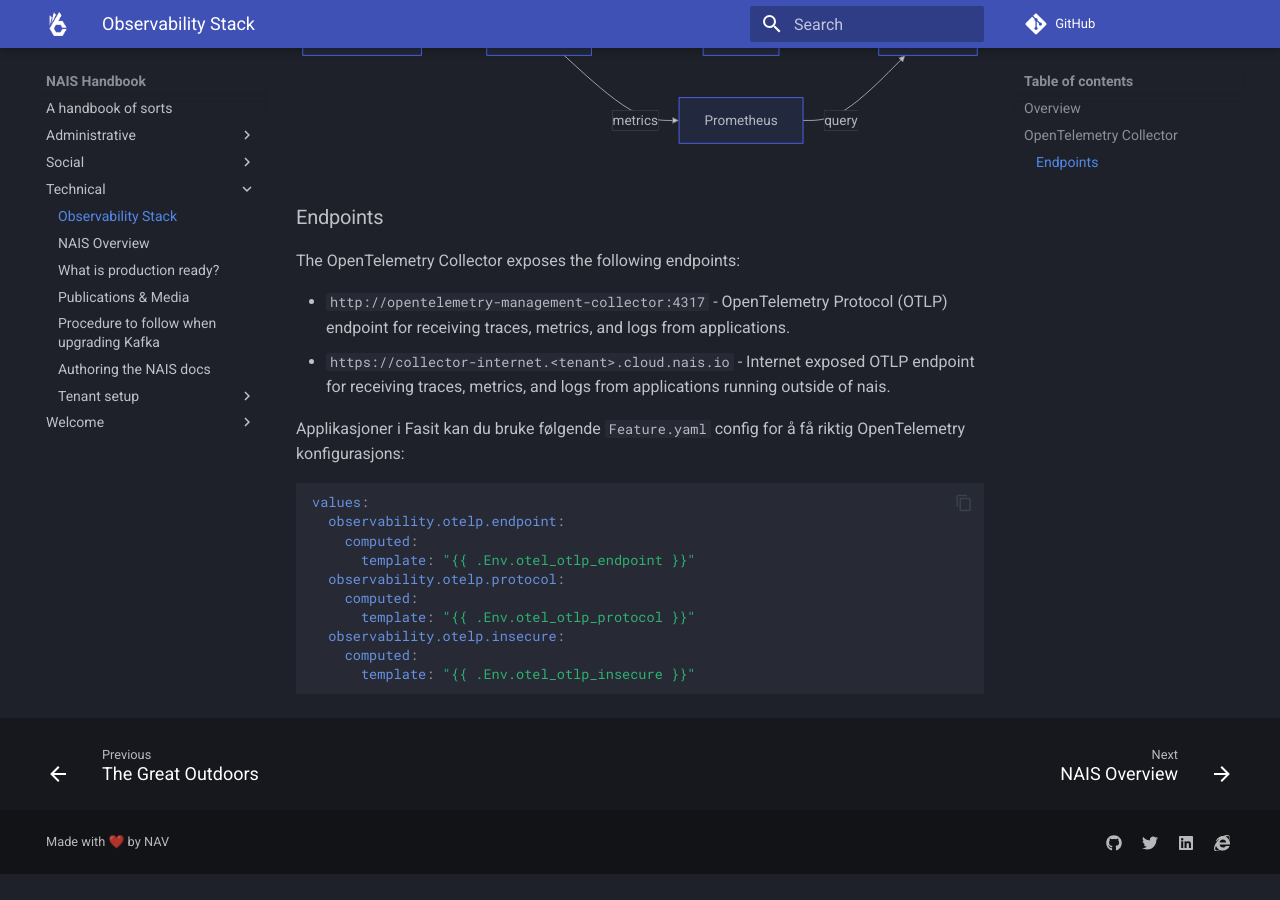
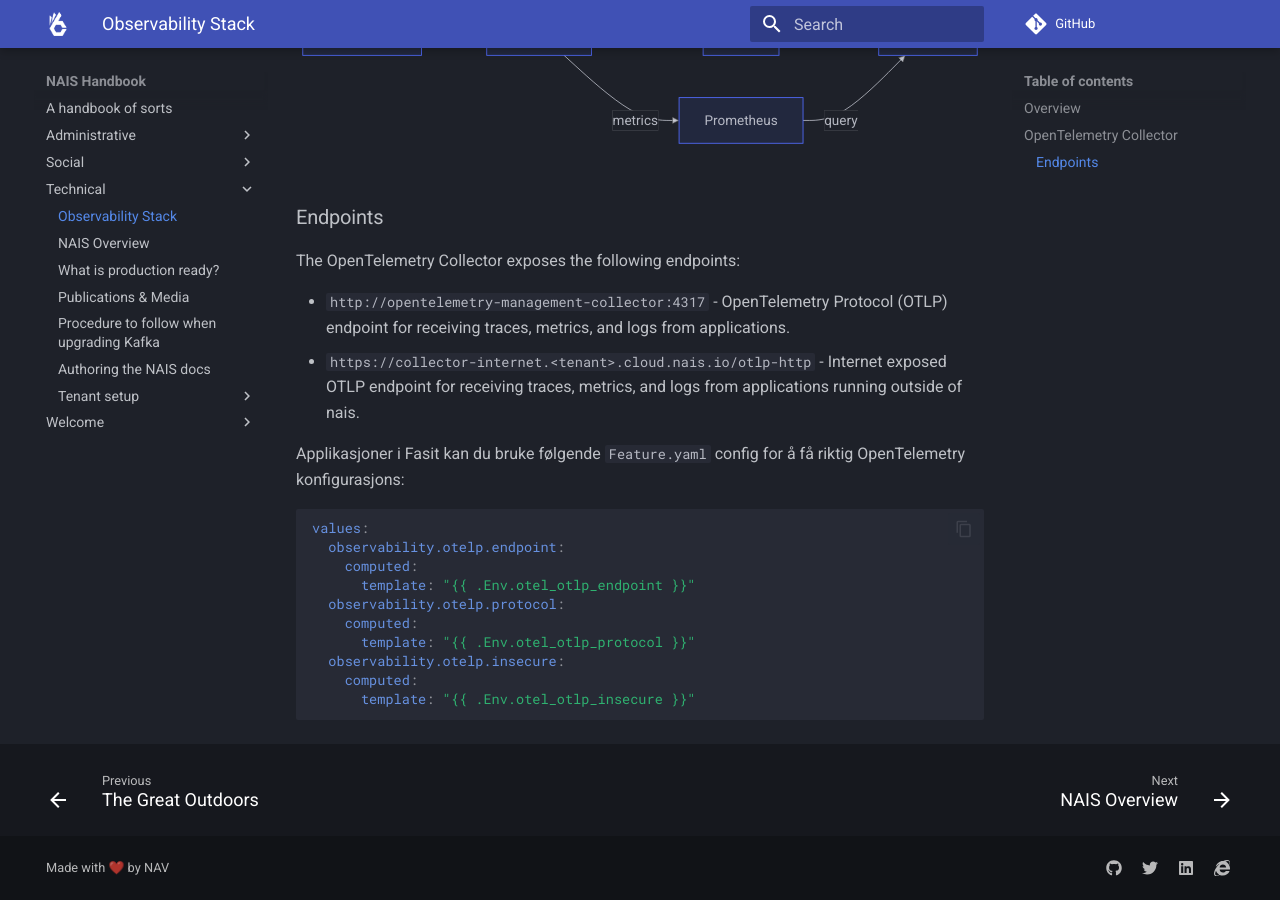
Before and after one commit to nais/handbook, an MkDocs documentation site: the page built from docs/technical/observability.md, in a window 1280 px wide and 900 px high, scrolled down 1084 px. Built offline with MkDocs 1.6.1 and Material for MkDocs 9.7.7, drawn with Linux system fonts in a browser that asks for light colours; comment, search, counter and statistics services are not loaded; before the commit the page ends 1958 px from its top, so only the background shows below that; some of the changed lines change nothing that is shown.

Commit message:
Add correct path to external otel endpoint

```diff
--- a/docs/technical/observability.md
+++ b/docs/technical/observability.md
@@ -71,7 +71,7 @@
 The OpenTelemetry Collector exposes the following endpoints:
 
 - `http://opentelemetry-management-collector:4317` - OpenTelemetry Protocol (OTLP) endpoint for receiving traces, metrics, and logs from applications.
-- `https://collector-internet.<tenant>.cloud.nais.io` - Internet exposed OTLP endpoint for receiving traces, metrics, and logs from applications running outside of nais.
+- `https://collector-internet.<tenant>.cloud.nais.io/otlp-http` - Internet exposed OTLP endpoint for receiving traces, metrics, and logs from applications running outside of nais.
 
 Applikasjoner i Fasit kan du bruke følgende `Feature.yaml` config for å få riktig OpenTelemetry konfigurasjons:
 
```
